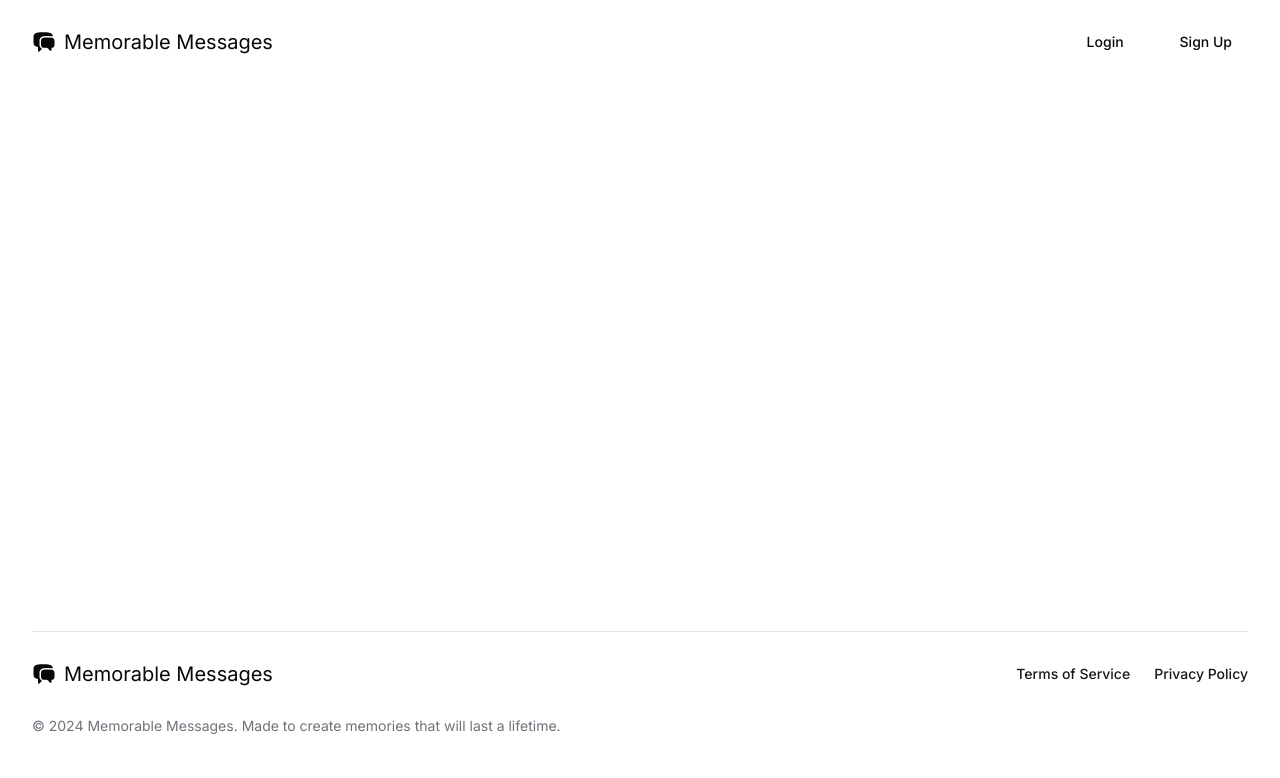
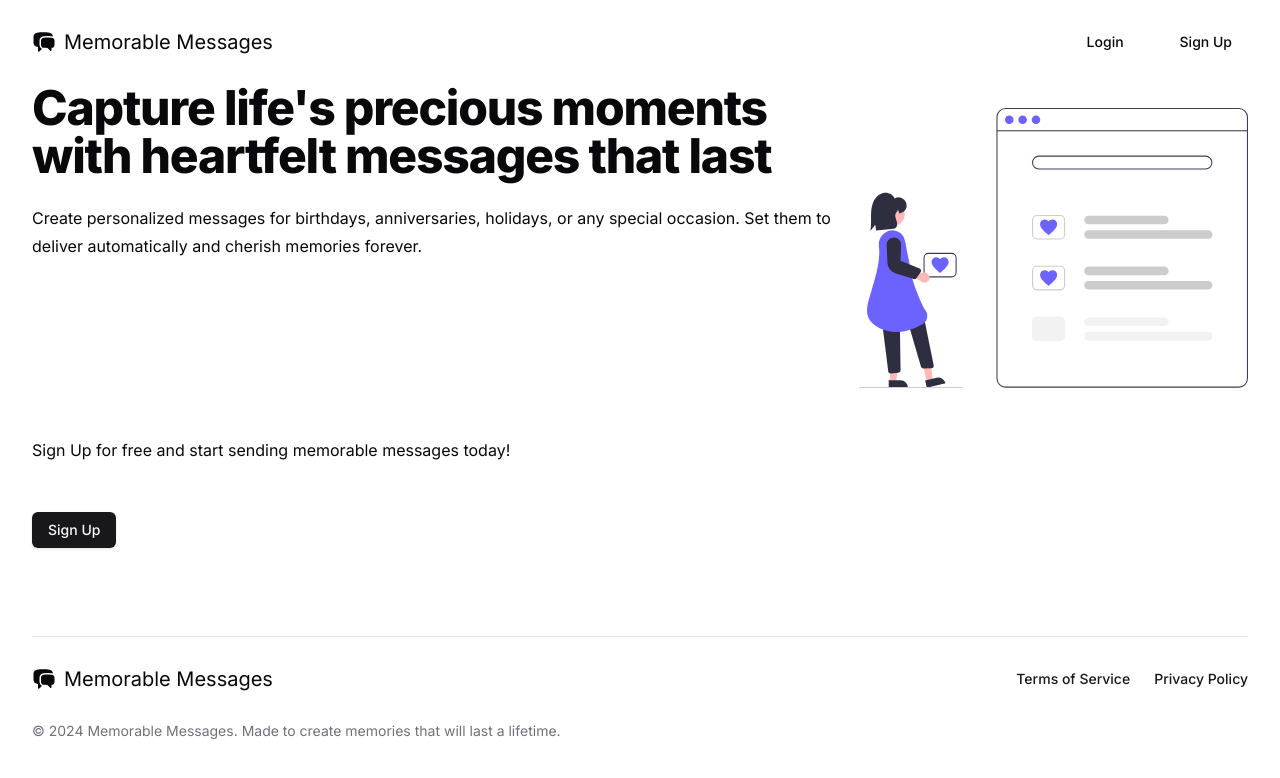
Before and after one commit to bcdipesh/memorable-messages, a Next.js app: page / in a window 1280 px wide. Shown: the top 778 px of the page. Built offline with nearby package versions, Linux system fonts and the light colour scheme.

Commit message:
Implement home component

```diff
--- a/app/page.tsx
+++ b/app/page.tsx
@@ -1,7 +1,38 @@
+import { Button } from "@/components/ui/button";
+import Image from "next/image";
+import Link from "next/link";
+
 export default function Home() {
   return (
-    <main className="">
+    <main className="my-6 grid grid-cols-3 gap-6 space-y-6">
+      {/* Page heading and caption */}
+      <div className="col-span-full md:col-end-3 md:row-start-1">
+        <h1 className=" text-4xl font-extrabold tracking-tight lg:text-5xl">
+          Capture life's precious moments with heartfelt messages that last
+        </h1>
+        <p className="leading-7 [&:not(:first-child)]:mt-6">
+          Create personalized messages for birthdays, anniversaries, holidays,
+          or any special occasion. Set them to deliver automatically and cherish
+          memories forever.
+        </p>
+      </div>
 
+      {/* Hero image */}
+      <Image
+        className="col-span-full md:col-start-3 md:col-end-4 md:row-start-1"
+        src="/hero.svg"
+        alt="Women sending heartfelt messages"
+        width={720}
+        height={520}
+      />
+
+      {/* Call to action */}
+      <p className="col-span-full leading-7 [&:not(:first-child)]:mt-6">
+        Sign Up for free and start sending memorable messages today!
+      </p>
+      <Button asChild className="w-fit">
+        <Link href="/signup">Sign Up</Link>
+      </Button>
     </main>
   );
 }
```
Also changed, not shown: public/hero.svg (added).
